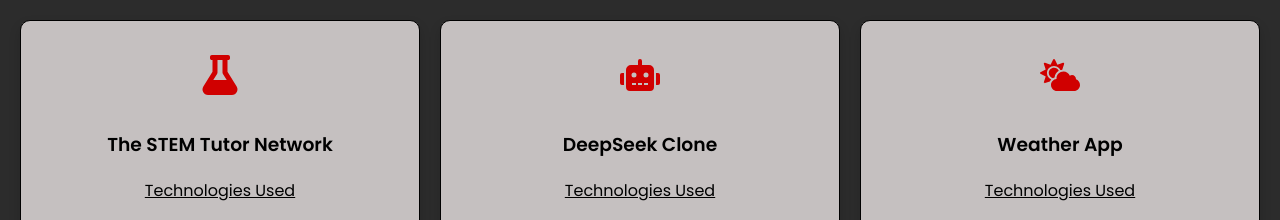
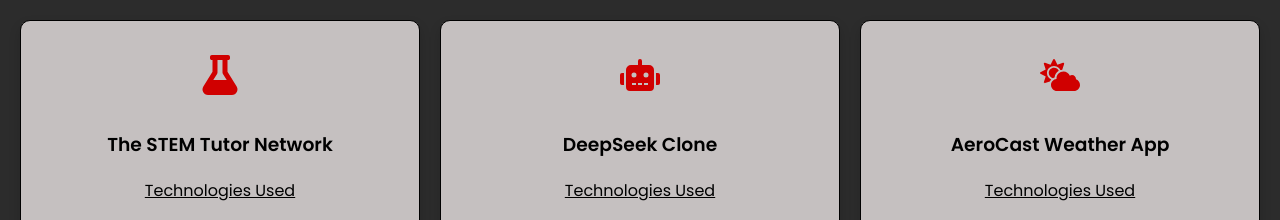
Before and after one commit to rxghavc/portfolio-website, a React (Create React App) app: page / in a window 1280 px wide. Shown: the part 2060-2280 px from the top of the page. Built offline with nearby package versions, Linux system fonts and the light colour scheme; the HTML template or start-up script is replaced by a standard one.

Commit message:
updated name

```diff
--- a/src/components/Projects.js
+++ b/src/components/Projects.js
@@ -34,7 +34,7 @@
     },
     {
       icon: <FaCloudSun />,
-      title: "Weather App",
+      title: "AeroCast Weather App",
       technologies: ["React", "TailwindCSS", "TypeScript", "OpenWeatherMap API"],
       description:
         "A modern weather application providing real-time weather updates, forecasts, and location-based weather details.",
```
